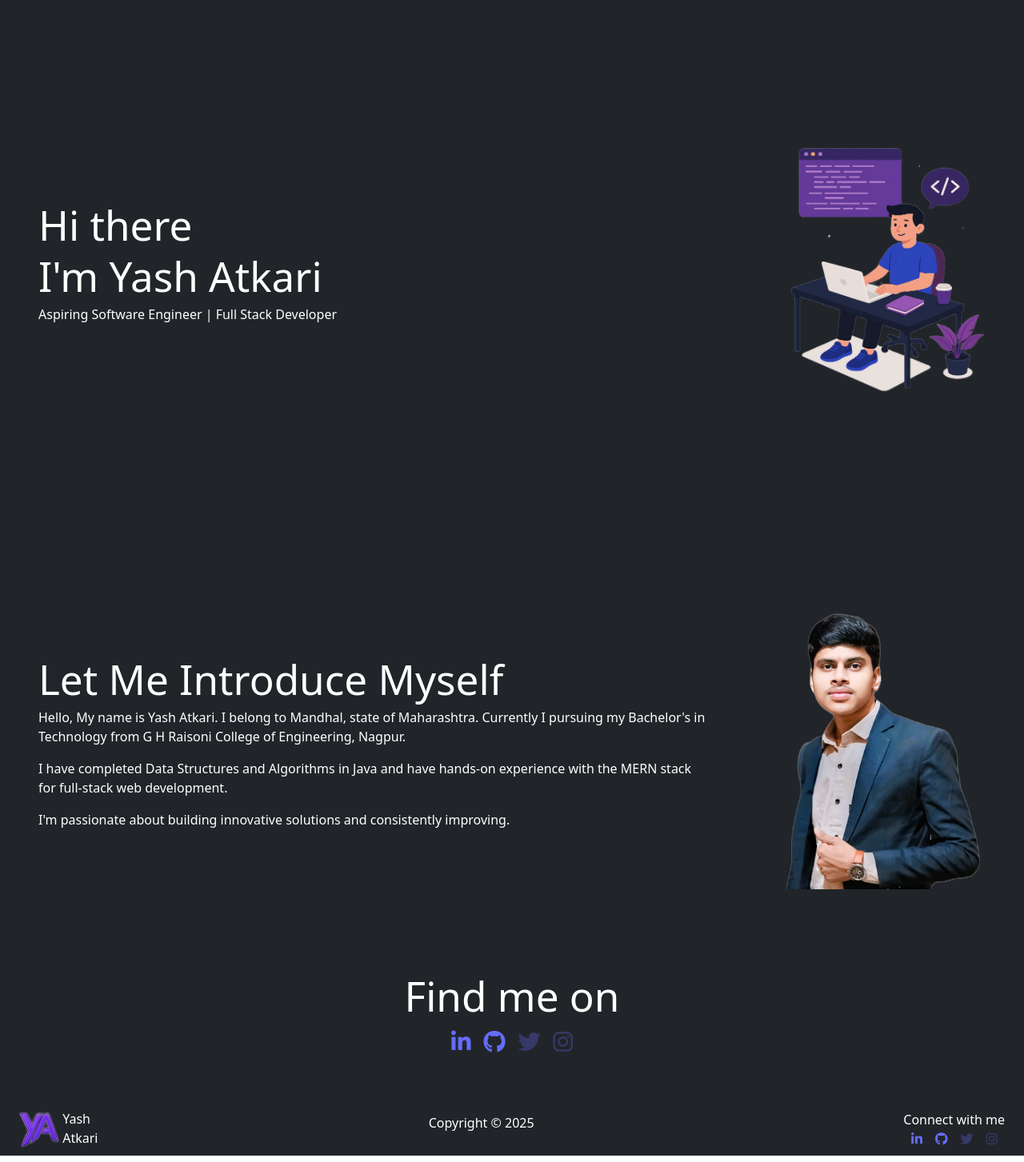
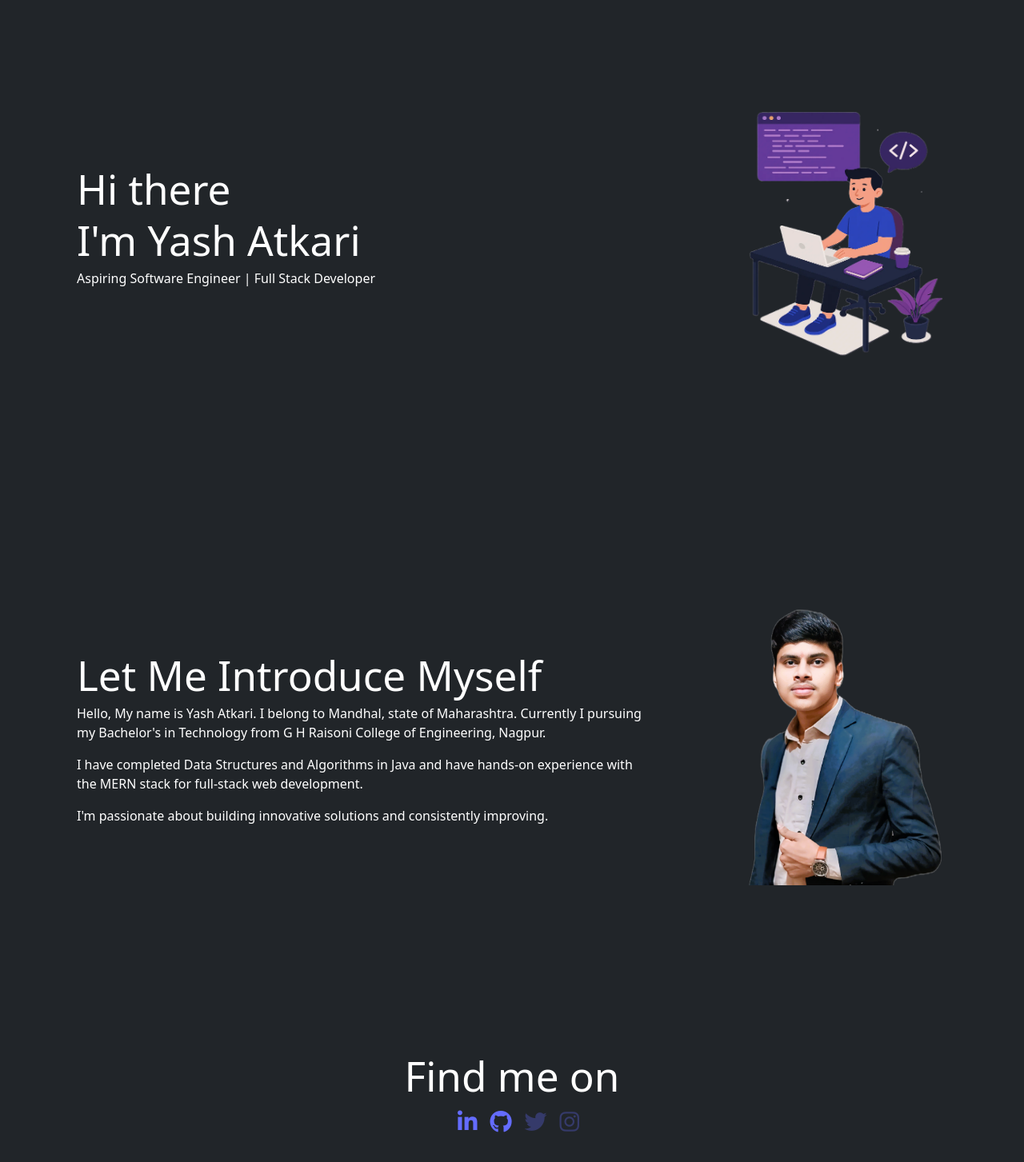
Before and after one commit to hemantbhoyar45/Portfolio, a React (Vite) app: page / in a window 1280 px wide. Shown: the part 57-1510 px from the top of the page at 80% size. Built offline with nearby package versions, Linux system fonts and the light colour scheme.

Commit message:
Repsonsive home page

```diff
--- a/src/components/Home.jsx
+++ b/src/components/Home.jsx
@@ -1,30 +1,50 @@
 export default function Home() {
     return (
-        <div className="px-4 py-2 bg-dark text-white">
-            <section className="d-flex justify-content-between align-items-center px-4 py-2" style={{height: "80vh"}}>
-                <div>
+        <div className="px-5 py-2 bg-dark text-white">
+            <section className="px-5" style={{height: "80vh", marginTop: "100px"}}>
+               <div className="row align-items-center">
+                    <div className="col-12 col-md-6 col-lg-9">
                         <h1>Hi there</h1>
                         <h1>I'm Yash Atkari</h1>
                         <p>Aspiring Software Engineer | Full Stack Developer</p>
                     </div>
-                <img style={{height: "350px", width: "250px"}} className="img-fluid" src="/portfolio_image1.png" alt="portfolio_image" />
+                    <div className="col-12 col-md-6 col-lg-3">
+                        <img
+                            style={{ height: "350px", width: "250px" }}
+                            className="img-fluid"
+                            src="/portfolio_image1.png"
+                            alt="portfolio_image"
+                        />
+                    </div>
+                </div>
             </section>
-            <section className="d-flex justify-content-between align-items-center px-4 py-2" style={{height: "70vh"}}>
-                <div>
+            <section className="px-5" style={{height: "70vh"}}>
+                <div className="row align-items-center">
+                    <div className="col-12 col-md-6 col-lg-8">
                         <h1>Let Me Introduce Myself</h1>
                         <p>Hello, My name is Yash Atkari. I belong to Mandhal, state of Maharashtra. Currently I pursuing my Bachelor's in Technology from G H Raisoni College of Engineering, Nagpur.</p>
                         <p>I have completed Data Structures and Algorithms in Java and have hands-on experience with the MERN stack for full-stack web development.</p>
                         <p>I'm passionate about building innovative solutions and consistently improving.</p>
                     </div>
-                <img style={{height: "350px"}} className="img-fluid" src="/yash_1.png" alt="profile_image" />
+                    <div className="col-12 col-md-6 col-lg-4">
+                        <img
+                            style={{height: "350px"}}
+                            className="img-fluid"
+                            src="/yash_1.png"
+                            alt="profile_image"
+                        />
+                    </div>
+                </div>
             </section>
-            <section className="d-flex flex-column justify-content-center align-items-center mb-5">
-                <h1>Find me on</h1>
-                <div className="d-flex gap-3">
-                    <a href="https://www.linkedin.com/in/yashatkari2005/" target='_blank' className="fs-3" rel="noopener noreferrer"><i className="fa-brands fa-linkedin-in" title='LinkedIn'></i></a>
-                    <a href="https://github.com/Yash-Atkari" target='_blank' className="fs-3" rel="noopener noreferrer"><i className="fa-brands fa-github" title='Github'></i></a>
-                    <a href="#" className="fs-3" rel="noopener noreferrer"><i className="fa-brands fa-twitter" title='Twitter' style={{ opacity: 0.3 }}></i></a>
-                    <a href="#" className="fs-3" rel="noopener noreferrer"><i className="fa-brands fa-instagram" title='Instagram' style={{ opacity: 0.3 }}></i></a>
+            <section className="px-5 mb-5" style={{height: "20vh"}}>
+                <div className="row align-items-center">
+                    <h1 className="col-12 text-center">Find me on</h1>
+                    <div className="col-12 text-center">
+                        <a href="https://www.linkedin.com/in/yashatkari2005/" target='_blank' className="fs-3 ms-3" rel="noopener noreferrer"><i className="fa-brands fa-linkedin-in" title='LinkedIn'></i></a>
+                        <a href="https://github.com/Yash-Atkari" target='_blank' className="fs-3 ms-3" rel="noopener noreferrer"><i className="fa-brands fa-github" title='Github'></i></a>
+                        <a href="#" className="fs-3" rel="noopener noreferrer"><i className="fa-brands fa-twitter ms-3" title='Twitter' style={{ opacity: 0.3 }}></i></a>
+                        <a href="#" className="fs-3" rel="noopener noreferrer"><i className="fa-brands fa-instagram ms-3" title='Instagram' style={{ opacity: 0.3 }}></i></a>
+                    </div>
                 </div>
             </section>
         </div>
```
Lines whose indentation alone changed are shown as unchanged.
